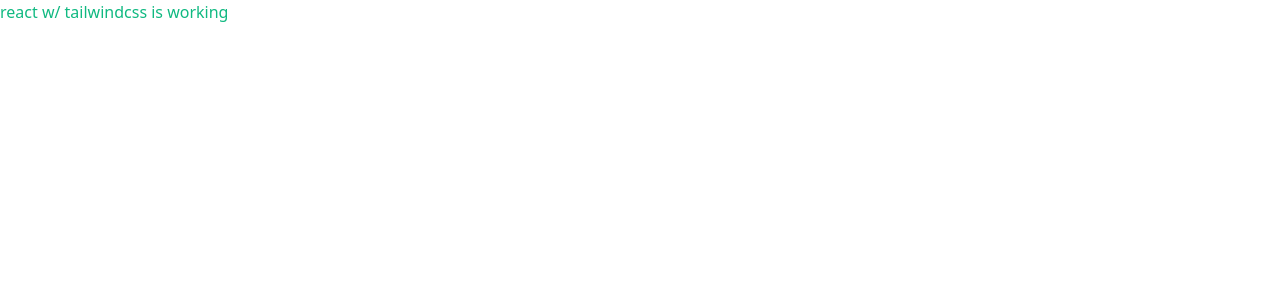
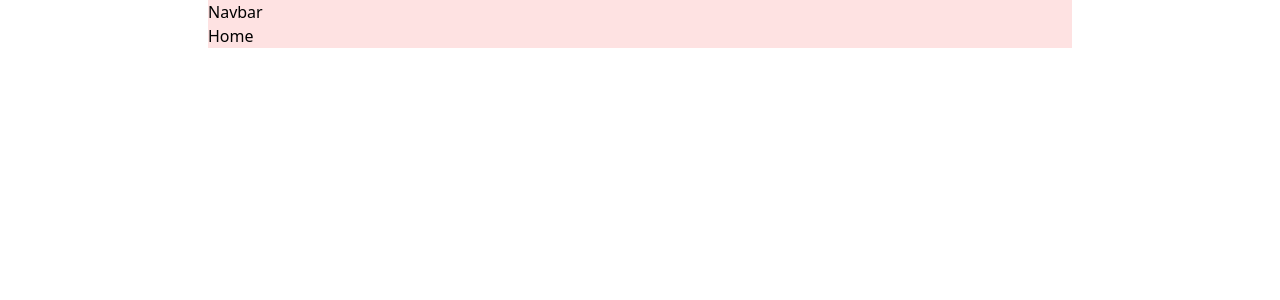
Before and after one commit to farhan2077/farhan2077.github.io, a React (Create React App) app: page / in a window 1280 px wide. Shown: the top 300 px of the page. Built offline with nearby package versions, Linux system fonts and the light colour scheme.

Commit message:
new: initial file structure + css container setup

```diff
--- a/src/App.js
+++ b/src/App.js
@@ -1,8 +1,10 @@
+import Home from "./pages/Home"
+
 function App() {
   return (
-    <div>
-      <p className="text-green-500">react w/ tailwindcss is working</p>
-    </div>
+    <>
+    <Home />
+    </>
   );
 }
 
--- /dev/null
+++ b/src/pages/Home.js
@@ -0,0 +1,17 @@
+import React from "react";
+import Navbar from "../partials/Navbar";
+
+export default function Home() {
+  return (
+    <>
+      {/* container start */}
+      <div className="md:container px-4 xs:px-10 sm:px-10 lg:px-20 xl:px-52">
+        <div className="bg-red-100">
+          <Navbar />
+          Home
+        </div>
+      </div>
+      {/* container end */}
+    </>
+  );
+}
--- /dev/null
+++ b/src/partials/Navbar.js
@@ -0,0 +1,9 @@
+import React from 'react'
+
+export default function Navbar() {
+  return (
+    <div>
+      Navbar
+    </div>
+  )
+}
--- a/tailwind.config.js
+++ b/tailwind.config.js
@@ -2,6 +2,9 @@ module.exports = {
   purge: ["./src/**/*.{js,jsx}", "./public/index.html"],
   darkMode: false, // or 'media' or 'class'
   theme: {
+    container: {
+      center: true,
+    },
     extend: {
       fontFamily: {
         primary: ["Inter"],
```
